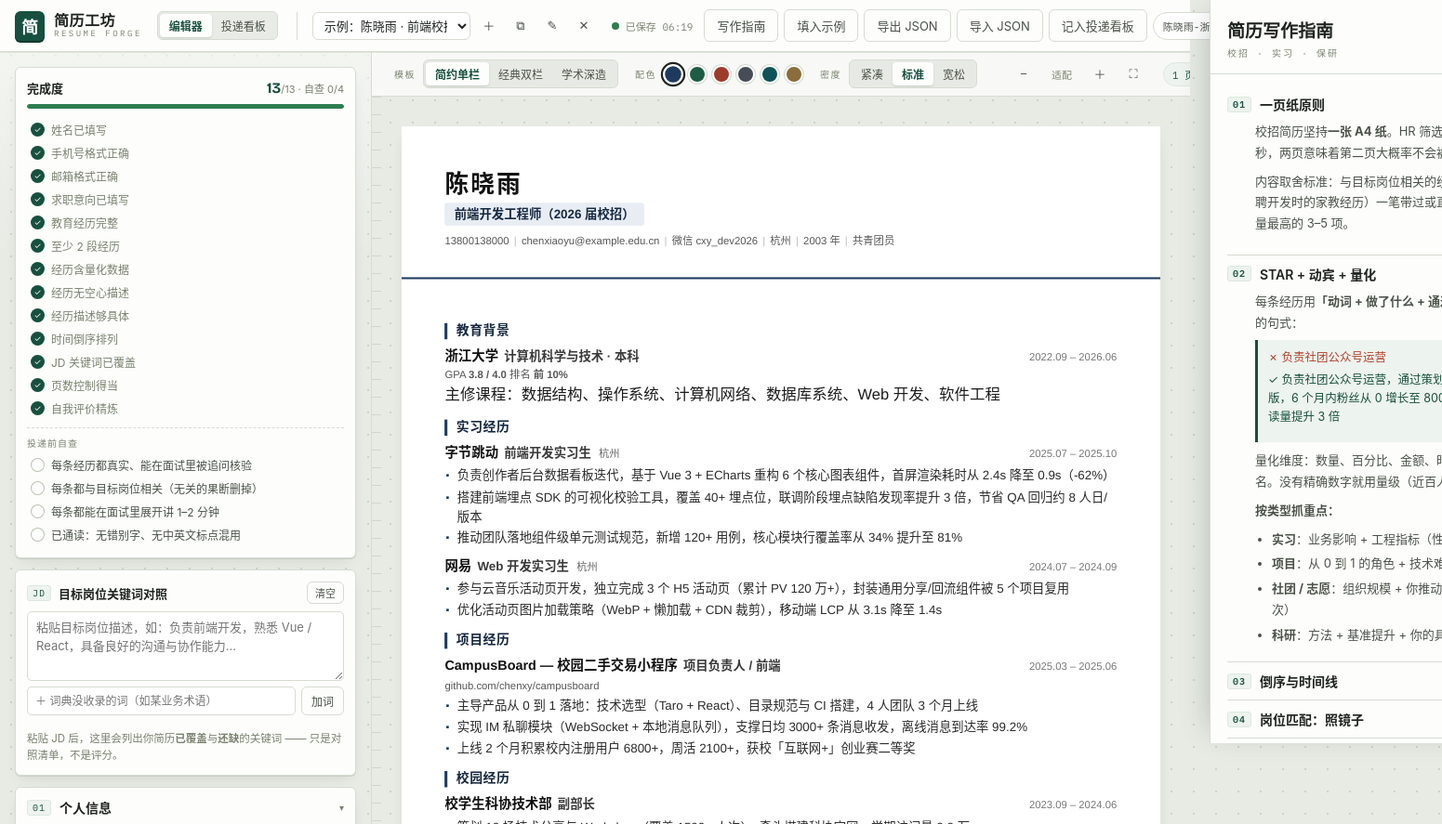
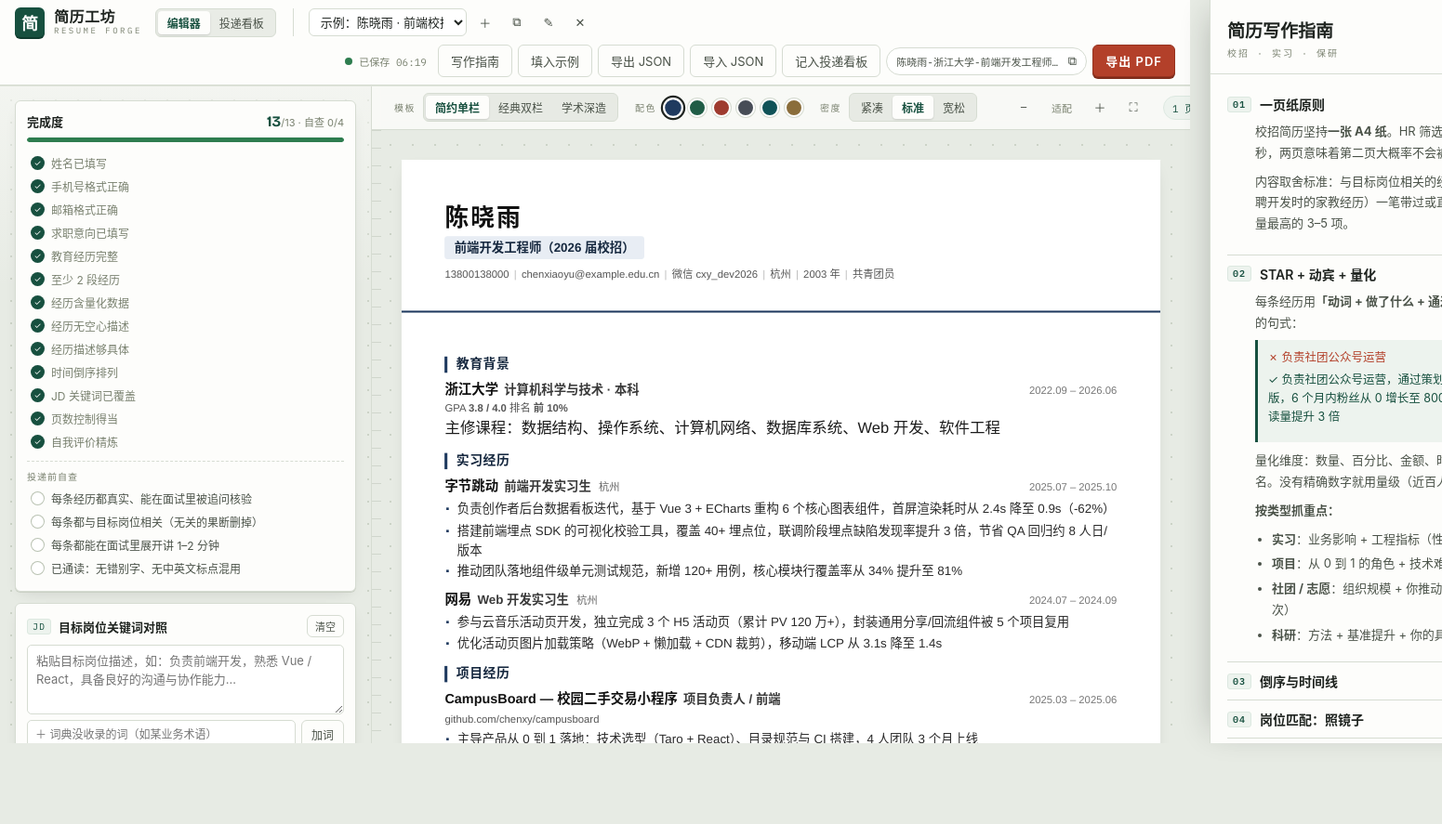
Before and after one commit to shangchaovo/resume-site, a plain HTML site: page index.html in a window 1280 px wide. Shown: the top 887 px of the page at 93% size, 1551 px wide, since content can reach past the window. After the commit the page ends 800 px from the top, so only its background shows below. Drawn offline with nearby package versions, Linux system fonts and the light colour scheme.

Commit message:
fix: 修复桌面滚动外壳 + 顶栏横向溢出（导出按钮够不到的根因）
真正的桌面根因有两层：
- 应用外壳未约束：grid/flex 子项缺 min-height:0 / minmax(0,1fr)，
  两栏不收缩、overflow:auto 不生效，内容溢出整页致顶栏被推走且滚不回
  → .app overflow:hidden + workbench grid-template-rows:minmax(0,1fr)
    + form-pane/preview-pane/preview-stage min-height:0，改为纯内部滚动
- v2 顶栏控件变多后横向溢出，导出 PDF 被挤出右边界，
  而 body overflow:hidden 无横向滚动条 → 按钮彻底够不到
  → 顶栏 flex-wrap:wrap + 高度 flex:0 0 auto，任何宽度都换行不裁切
- 顶栏包装层改为全局 sticky（桌面等同置顶，移动端吸顶）
- e2e 增桌面导出按钮横向可见守卫（1024/1280/1440 校验）

```diff
--- a/css/styles.css
+++ b/css/styles.css
@@ -52,20 +52,21 @@ body {
 
 .mono { font-family: var(--font-mono); }
 
-.app { height: 100vh; display: flex; flex-direction: column; }
+.app { height: 100vh; display: flex; flex-direction: column; overflow: hidden; }
 
 /* ----------------------------- Topbar ----------------------------- */
 
-/* 桌面：包装层不生成盒子，保持原 flex 布局；移动端在媒体查询里改为 sticky */
-.sticky-head { display: contents; }
+/* 顶栏包装层始终吸顶：桌面 body 不滚动时等同置顶，移动端长滚动时钉住操作栏 */
+.sticky-head { position: sticky; top: 0; z-index: 45; }
 
 .topbar {
-  height: 56px;
-  flex: 0 0 56px;
+  min-height: 56px;
+  flex: 0 0 auto;
   display: flex;
   align-items: center;
-  gap: 16px;
-  padding: 0 16px;
+  flex-wrap: wrap;          /* 控件过多时换行，绝不被 body 裁掉而够不到导出按钮 */
+  gap: 8px 14px;
+  padding: 8px 16px;
   background: var(--panel);
   border-bottom: 1px solid var(--panel-edge);
   box-shadow: 0 1px 0 #dfe4da;
@@ -210,11 +211,13 @@ body {
   flex: 1;
   display: grid;
   grid-template-columns: 400px 1fr;
+  grid-template-rows: minmax(0, 1fr);
   min-height: 0;
 }
 
 .form-pane {
   overflow-y: auto;
+  min-height: 0;
   padding: 16px 16px 20px;
   border-right: 1px solid var(--panel-edge);
   background: linear-gradient(180deg, rgba(253, 253, 251, .55), rgba(253, 253, 251, 0) 220px);
@@ -224,6 +227,7 @@ body {
   display: flex;
   flex-direction: column;
   min-width: 0;
+  min-height: 0;
   position: relative;
 }
 
@@ -318,6 +322,7 @@ body {
 
 .preview-stage {
   flex: 1;
+  min-height: 0;
   overflow: auto;
   padding: 32px;
   display: flex;
@@ -871,7 +876,7 @@ body {
 
 @media (max-width: 980px) {
   body { overflow: auto; }
-  .app { height: auto; min-height: 100vh; }
+  .app { height: auto; min-height: 100vh; overflow: visible; }
   .topbar { flex-wrap: wrap; height: auto; padding: 8px 12px; gap: 8px; }
   .topbar-right { margin-left: 0; flex-wrap: wrap; }
   .draft-group { border-left: none; padding-left: 0; margin-left: 0; }
```
Also changed, not shown: 2 other files.
